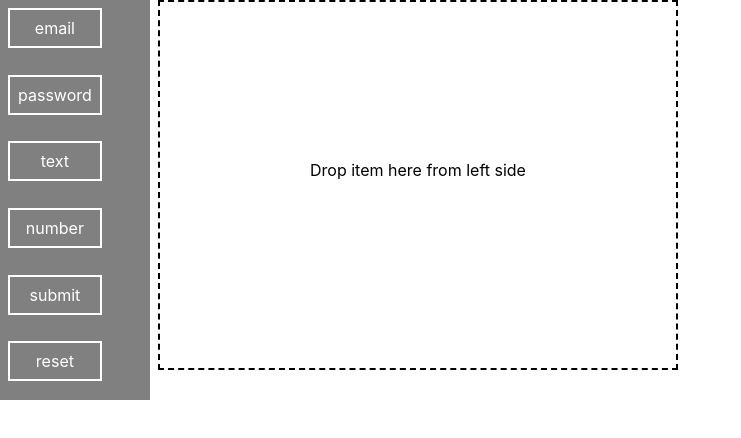
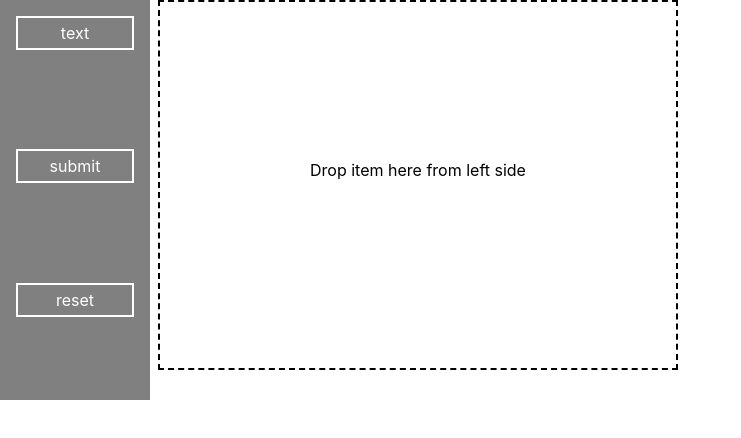
Before and after one commit to SalotJay/form-builder, a React (Create React App) app: page / in a window 1280 px wide. Shown: the top 438 px of the page, without its empty margins (0-741 px from the left). Built offline with nearby package versions, Linux system fonts and the light colour scheme.

Commit message:
Task/code-reduced/dymnamic-input-feilds

```diff
--- a/src/card.tsx
+++ b/src/card.tsx
@@ -1,30 +1,28 @@
-import { Box } from "@mui/material";
-import React from "react";
+import { Box} from "@mui/material";
 import { useDrag } from "react-dnd";
 
-export const Card = ({ id, type, label, action,validate }: any) => {
+export const Card = ({ id, type, action,validate }: any) => {
   const [{ isDragging }, dragRef] = useDrag({
     type: "form-builder",
-    item: { id, type, label, action,validate },
+    item: {type, action,validate ,id,},
     collect: (monitor) => ({
       isDragging: monitor.isDragging(),
     }),
   });
+
+
   return (
+     <>
     <div ref={dragRef}>
-    <Box sx={{p:1}}>
-      <Box sx={{border:2,textAlign:'center',
-      p:1,
-      color:'white',
-      '&:hover': {
-      cursor: 'move',
-      color:'black',
-      backgroundColor: 'white',
-   }}}>
+    <Box sx={{p:1,margin:1}}>
+      <Box>
+       <div className="dropItems">
         {action ?? type}
+       </div>
       </Box>
       {isDragging}
     </Box>
     </div>
+   </>
   );
 };
--- a/src/drop.tsx
+++ b/src/drop.tsx
@@ -6,20 +6,20 @@ import { Card } from "./card";
 import "./index.scss";
 import LabelAndFeilds from "./labelAndFeilds";
 import { Box, Button } from "@mui/material";
+import { FORM_BUILDER } from "./enum";
 
 const inputObject: any = {
   email: (
     index: number,
-    label: string,
     handleChange: any,
     handleBlur: any,
     values: any,
     errors: any,
-    touched: any
+    touched: any,
+    action:any,
   ) => (
     <LabelAndFeilds
       index={index}
-      label={label}
       handleChange={handleChange}
       handleBlur={handleBlur}
       values={values}
@@ -30,36 +30,35 @@ const inputObject: any = {
   ),
   password: (
     index: number,
-    label: string,
     handleChange: any,
     handleBlur: any,
     values: any,
     errors: any,
-    touched: any
+    touched: any,
+    action:any,
   ) => (
     <LabelAndFeilds
       index={index}
-      label={label}
       handleChange={handleChange}
       handleBlur={handleBlur}
       values={values}
       errors={errors}
       touched={touched}
       type="password"
+
     />
   ),
   number: (
     index: number,
-    label: string,
     handleChange: any,
     handleBlur: any,
     values: any,
     errors: any,
-    touched: any
+    touched: any,
+    action:any,
   ) => (
     <LabelAndFeilds
       index={index}
-      label={label}
       handleChange={handleChange}
       handleBlur={handleBlur}
       values={values}
@@ -70,16 +69,15 @@ const inputObject: any = {
   ),
   text: (
     index: number,
-    label: string,
     handleChange: any,
     handleBlur: any,
     values: any,
     errors: any,
-    touched: any
+    touched: any,
+    action:any,
   ) => (
     <LabelAndFeilds
       index={index}
-      label={label}
       handleChange={handleChange}
       handleBlur={handleBlur}
       values={values}
@@ -90,7 +88,6 @@ const inputObject: any = {
   ),
   button: (
     index: any,
-    label: any,
     handleChange: any,
     handleBlur: any,
     values: any,
@@ -117,15 +114,6 @@ const inputObject: any = {
     </div>
   ),
 };
-
-const FORM_BUILDER = [
-  { id: 1, type: "email", label: "Please Enter Email", validate: true },
-  { id: 2, type: "password", label: "Please Enter Password", validate: true },
-  { id: 3, type: "text", label: "Please Enter text", validate: true },
-  { id: 4, type: "number", label: "Please Enter number" },
-  { id: 5, type: "button", action: "submit", label: "submit the form" },
-  { id: 6, type: "button", action: "reset", label: "reset the form" },
-];
 
 export const Basket = () => {
   const [formBuilder, setFormBuilder] = useState<any>([]);
@@ -165,10 +153,10 @@ export const Basket = () => {
   }, [formBuilder]);
 
   console.log("IntialValues = ", initialValues);
-  console.log("validating = ", isValidating);
+  // console.log("validating = ", isValidating);
   // const schema = yup.object().shape({});
 
-  return (
+   return (
     <Box sx={{ display: "flex" }}>
       <Box
         sx={{
@@ -176,7 +164,6 @@ export const Basket = () => {
           width: 150,
           minHeight: "50vh",
           display: "grid",
-          justifyContent: "space-between",
         }}
       >
         {FORM_BUILDER.map((form) => (
@@ -184,9 +171,8 @@ export const Basket = () => {
             draggable
             id={form.id}
             type={form.type}
-            label={form.label}
             action={form.action}
-            // validate={form.validate}
+            validate={form.validate}
           />
         ))}
       </Box>
@@ -217,13 +203,12 @@ export const Basket = () => {
                   <>
                     {inputObject[data?.type](
                       index,
-                      data?.label,
                       handleChange,
                       handleBlur,
                       values,
                       errors,
                       touched,
-                      data?.action
+                      data?.action,
                     )}
                   </>
                 ))}
--- /dev/null
+++ b/src/enum.ts
@@ -0,0 +1,5 @@
+export const FORM_BUILDER = [
+  { id: 1, type: "text", validate: true },
+  { id: 2, type: "button", action: "submit",  validate: true },
+  { id: 3, type: "button", action: "reset", validate: true },
+];
--- a/src/index.scss
+++ b/src/index.scss
@@ -6,3 +6,15 @@
   width:500px;
   border:2px dashed black;
 }
+
+.dropItems{
+  border:2px solid white;
+  text-align: center;
+  padding: 5px;
+  color: white;
+  &:hover{
+    cursor: move;
+    color: black;
+    background-color: white;
+  }
+}
--- a/src/labelAndFeilds.tsx
+++ b/src/labelAndFeilds.tsx
@@ -1,9 +1,8 @@
-import { Box, Button, TextField } from '@mui/material'
-import React from 'react'
+import React, { useState } from 'react'
+import { Box, Button, FormControl, InputLabel, MenuItem, Modal, Select, TextField } from '@mui/material'
 
 interface data{
     index: number,
-    label: string,
     handleChange: any,
     handleBlur: any,
     values: any,
@@ -12,18 +11,69 @@ interface data{
     type:string,
 }
 
+export const LabelAndFeilds=({index,handleChange,handleBlur,values,errors,touched,type}:data)=> {
+const style = {
+  display:'grid',
+  position: 'absolute' as 'absolute',
+  top: '50%',
+  left: '50%',
+  transform: 'translate(-50%, -50%)',
+  width: 400,
+  bgcolor: 'background.paper',
+  border: '2px solid #000',
+  boxShadow: 24,
+  p: 4,
+};
+  const [open, setOpen] = useState(false);
+  const [typeValue, settypeValue] = useState<string>(`${type}`);
+  const [labelValue, setlabelValue] = useState(`Please Enter ${(type).charAt(0).toUpperCase() + (type).slice(1)}`);
+  const handleOpen = () => setOpen(true);
+  const handleClose = () => setOpen(false);
+  const handlelabelChange=(e:any)=>{
+        setlabelValue(e.target.value);
+  }
+  const handletypeChange=(e:any)=>{
+        settypeValue(e.target.value);
+        setlabelValue(`Please Enter ${(e.target.value).charAt(0).toUpperCase() + (e.target.value).slice(1)}`);
+  }
+  const changeValue=()=>{
 
-export const LabelAndFeilds=({index,label,handleChange,handleBlur,values,errors,touched,type}:data)=> {
+    handleClose();
+  }
   return (
     <Box id={`${index}_${index}`} sx={{display:'flex',alignItems:'center', justifyContent:'space-between',mb:2 }}>
-      <TextField id={`${type}_${index}`} label={label} variant="standard" name={`${type}_${index}`}
+      <TextField id={`${type}_${index}`} label={labelValue} variant="standard" name={`${type}_${index}`}
+        type={typeValue}
         onChange={handleChange}
         onBlur={handleBlur}
         value={values[`${type}_${index}`]}/>
         {errors[`${type}_${index}`] &&
         touched[`${type}${index}`] &&
         errors[`${type}${index}`]}
-      <Button type='button' color='error'  size="small" onClick={() => { document.getElementById(`${index}_${index}`)!.remove()}} >❌</Button>
+      <Box>
+        <Button type='button' color='error'  size="small" onClick={handleOpen} >🖍</Button>
+        <Modal open={open} onClose={handleClose}>
+          <Box sx={style}>
+            <TextField id="textid" label="Enter Label " onChange={handlelabelChange}/>
+            <FormControl>
+              <InputLabel id="simple-select-label">Type</InputLabel>
+              <Select
+                labelId="simple-select-label"
+                value={typeValue}
+                label="Type"
+                onChange={handletypeChange}
+              >
+                <MenuItem value={"email"}>Email</MenuItem>
+                <MenuItem value={"number"}>Number</MenuItem>
+                <MenuItem value={"text"}>Text</MenuItem>
+                <MenuItem value={"password"}>Password</MenuItem>
+              </Select>
+            </FormControl>
+            <Button type='button' size="small" onClick={changeValue}>Save</Button>
+          </Box>
+        </Modal>
+        <Button type='button' color='error' size="small" onClick={() => { document.getElementById(`${index}_${index}`)!.remove()}} >❌</Button>
+      </Box>
     </Box>
   )
 }
```
